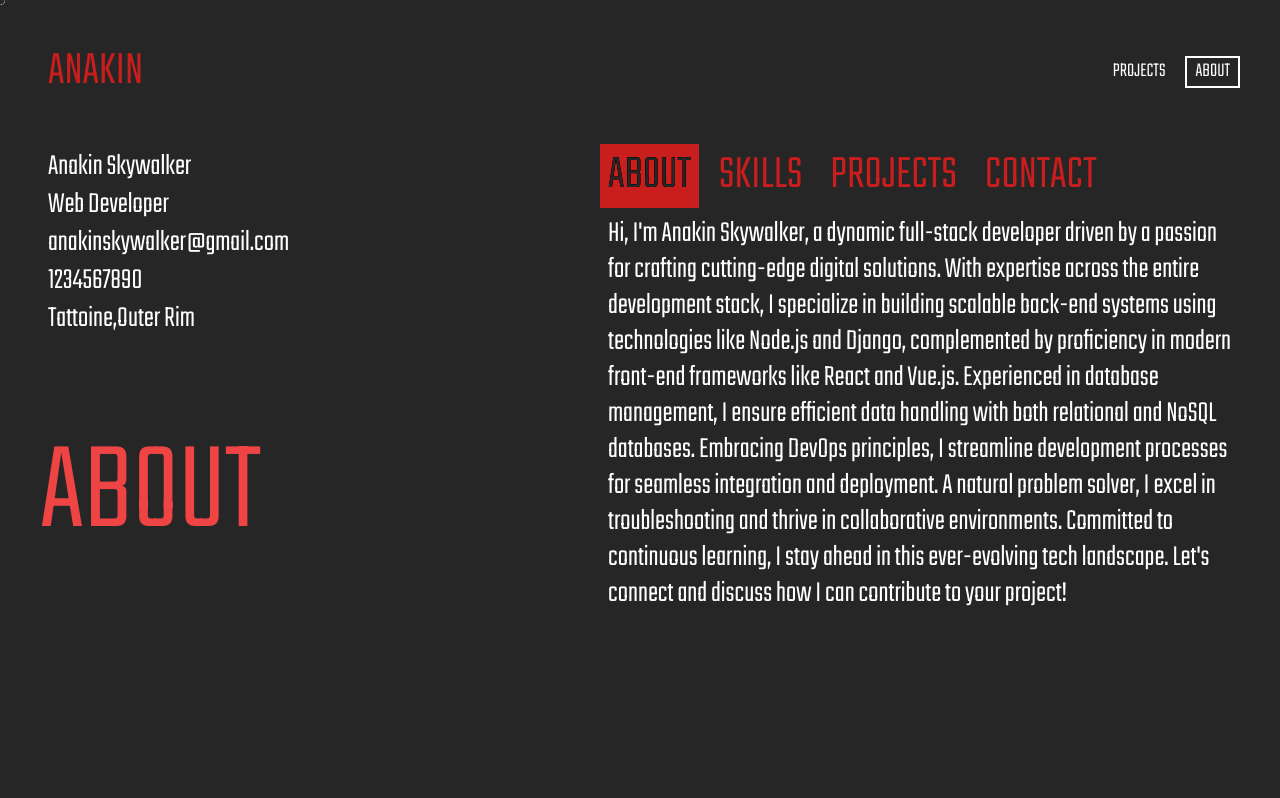
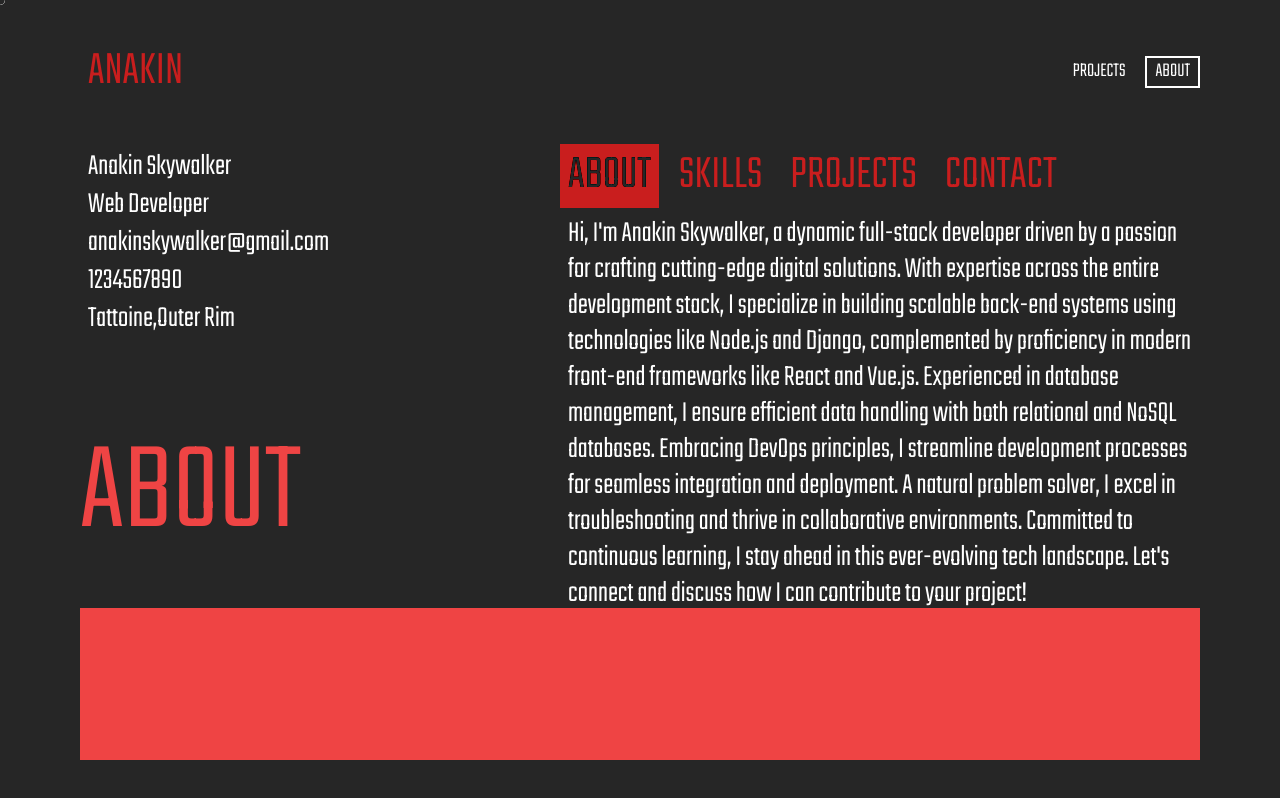
Before and after one commit to HrishikShaji/portfolio-three, a Next.js app: page / in a window 1280 px wide. Built offline with nearby package versions, Linux system fonts and the light colour scheme.

Commit message:
added aboutdescsection

```diff
--- /dev/null
+++ b/app/components/AboutDescSection.tsx
@@ -0,0 +1,7 @@
+interface AboutDescSectionProps {
+  data: Record<string, any>;
+}
+
+export const AboutDescSection: React.FC<AboutDescSectionProps> = ({ data }) => {
+  return <div className="w-full flex-grow  bg-red-500">{data.title}</div>;
+};
--- a/app/components/Navbar.tsx
+++ b/app/components/Navbar.tsx
@@ -13,7 +13,7 @@ export const Navbar = () => {
   } = useCursorHandlers();
 
   return (
-		<div className="w-full bg-transparent p-10 items-center flex  justify-between">
+    <div className="w-full bg-transparent pb-10  items-center flex  justify-between">
       <div
         className="w-[50vw] text-5xl  focus:outline-none mix-blend-difference hover:bg-red-500 text-red-500 p-2 hover:text-black"
         id="logo-container"
--- a/app/layout.tsx
+++ b/app/layout.tsx
@@ -30,11 +30,10 @@ export default function RootLayout({
   return (
     <html lang="en">
       <body
-				className={`w-full h-screen bg-neutral-800 text-white ${tekoInit.className}`}
+        className={`w-full h-screen bg-neutral-800 p-10 text-white ${tekoInit.className}`}
       >
         <CursorContextProvider>
           <Cursor />
-					<Navbar />
           {children}
         </CursorContextProvider>
       </body>
--- a/app/page.tsx
+++ b/app/page.tsx
@@ -9,6 +9,8 @@ import gsap from "gsap";
 import { useGSAP } from "@gsap/react";
 import { useCursorHandlers } from "./hooks/useCursorHandlers";
 import { TitleSection } from "./components/TitleSection";
+import { Navbar } from "./components/Navbar";
+import { AboutDescSection } from "./components/AboutDescSection";
 
 gsap.registerPlugin(useGSAP);
 
@@ -24,10 +26,12 @@ const lookup: Record<string, ReactNode> = {
 export default function Home() {
   const [section, setSection] = useState("about");
   const [title, setTitle] = useState("ABOUT");
+  const [data, setData] = useState<Record<string, any>>({});
 
   const { buttonMouseEnter, buttonMouseLeave } = useCursorHandlers();
   return (
-		<main className="w-full px-10 flex-col  items-stretch">
+    <main className="w-full h-full px-10  flex flex-col ">
+      <Navbar />
       <div className="flex justify-between gap-10 w-full ">
         <div className="flex flex-col gap-10 w-full">
           <Info />
@@ -41,11 +45,13 @@ export default function Home() {
                 id={`${item}-button`}
                 onMouseEnter={() => buttonMouseEnter({ id: `${item}-button` })}
                 onMouseLeave={buttonMouseLeave}
-								className={`   p-2 focus:outline-none mix-blend-difference hover:bg-red-500 hover:text-black ${section === item ? "text-black bg-red-500" : ""
+                className={`   p-2 focus:outline-none mix-blend-difference hover:bg-red-500 hover:text-black ${
+                  section === item ? "text-black bg-red-500" : ""
                 }`}
                 onClick={() => {
                   setSection(item);
                   setTitle(item);
+                  setData({ title: item });
                 }}
               >
                 {item.toUpperCase()}
@@ -55,6 +61,7 @@ export default function Home() {
           <div className="w-[50vw] h-[50vh]">{lookup[section]}</div>
         </div>
       </div>
+      <AboutDescSection data={data} />
     </main>
   );
 }
```
Lines whose indentation alone changed are shown as unchanged.
